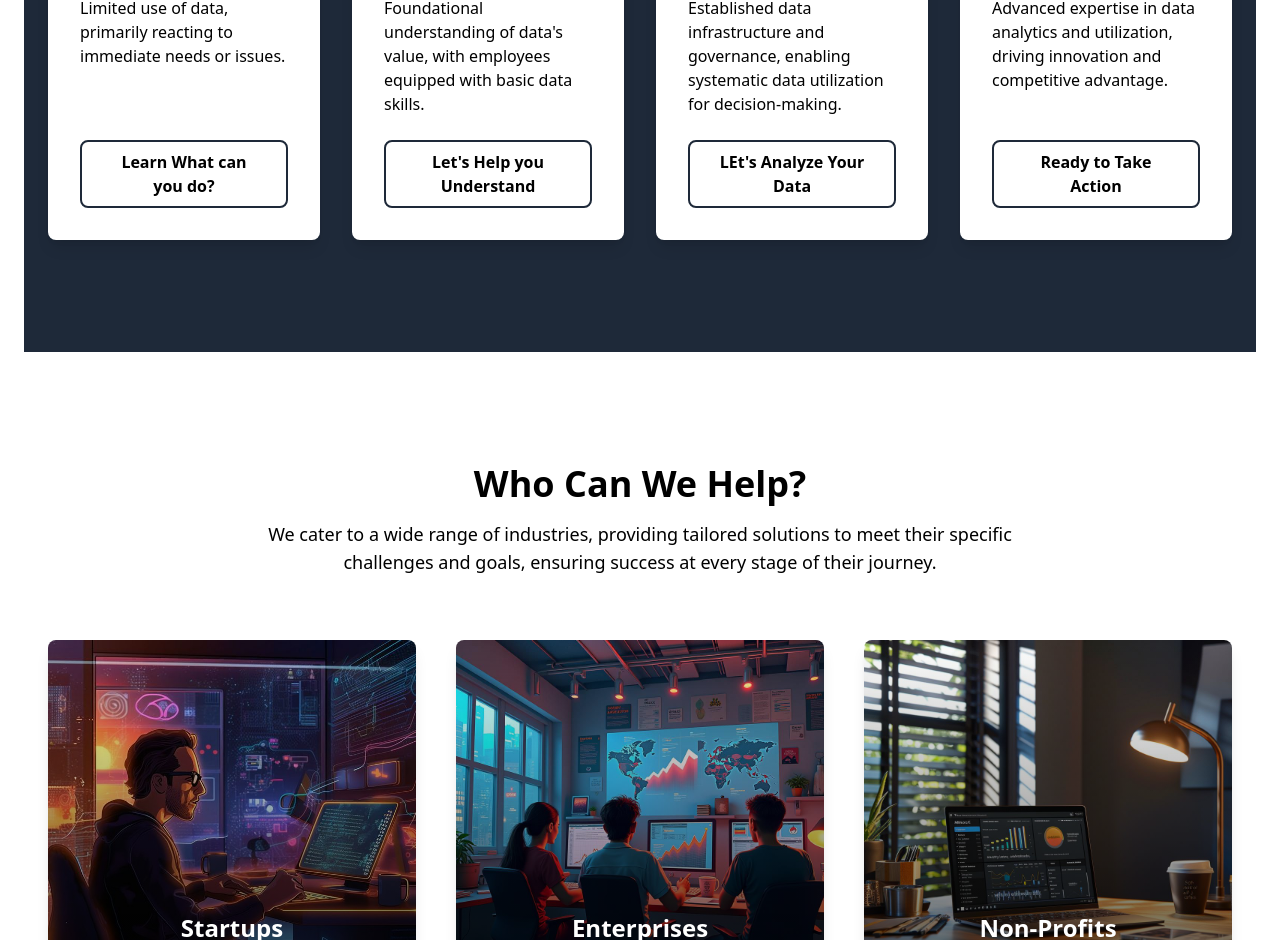
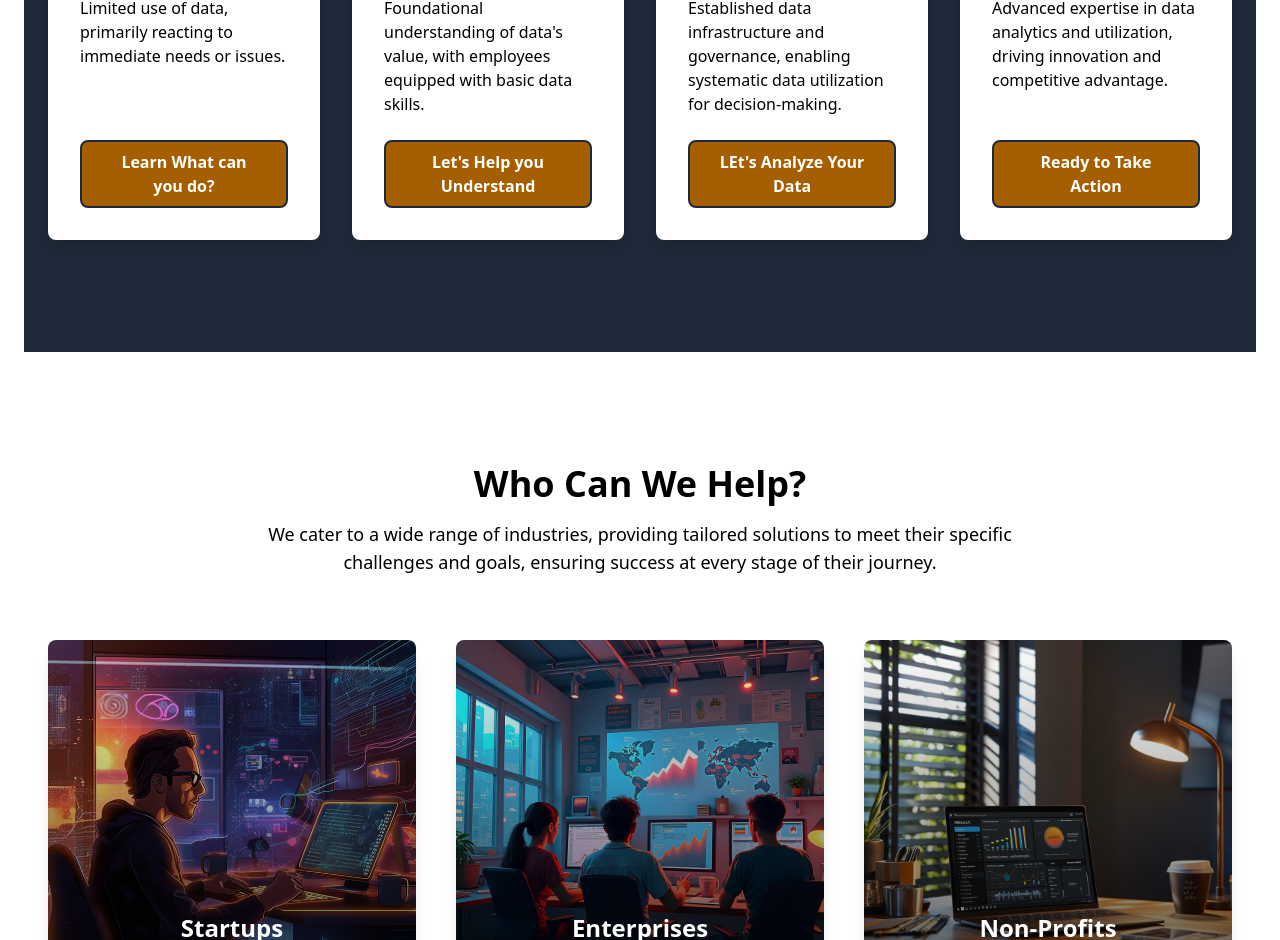
Before and after one commit to Niyonagize6369/3DP-website, a Next.js app: page / in a window 1280 px wide. Shown: the part 2192-3132 px from the top of the page. Built offline with nearby package versions, Linux system fonts and the light colour scheme.

Commit message:
dataStand edited ready to pushed

```diff
--- a/app/components/DataStand.tsx
+++ b/app/components/DataStand.tsx
@@ -48,11 +48,11 @@ const DataStand = () => {
                 {/* === THIS IS THE UPDATED PART === */}
                 <Link
                   href="/contact"
-                  className="mt-auto text-center bg-transparent border-2 border-gray-800 text-black font-bold py-2 px-6 rounded-lg hover:bg-yellow-700 hover:text-white transition-colors duration-300"
+                  className="mt-auto text-center bg-yellow-700 text-white border-2 border-gray-800  font-bold py-2 px-6 rounded-lg  hover:bg-yellow-500 hover:text-white transition-colors duration-300"
                 >
                   {card.buttonText}
                 </Link>
-                {/* ================================ */}
+
               </div>
             </AnimatedCard>
           ))}
```
